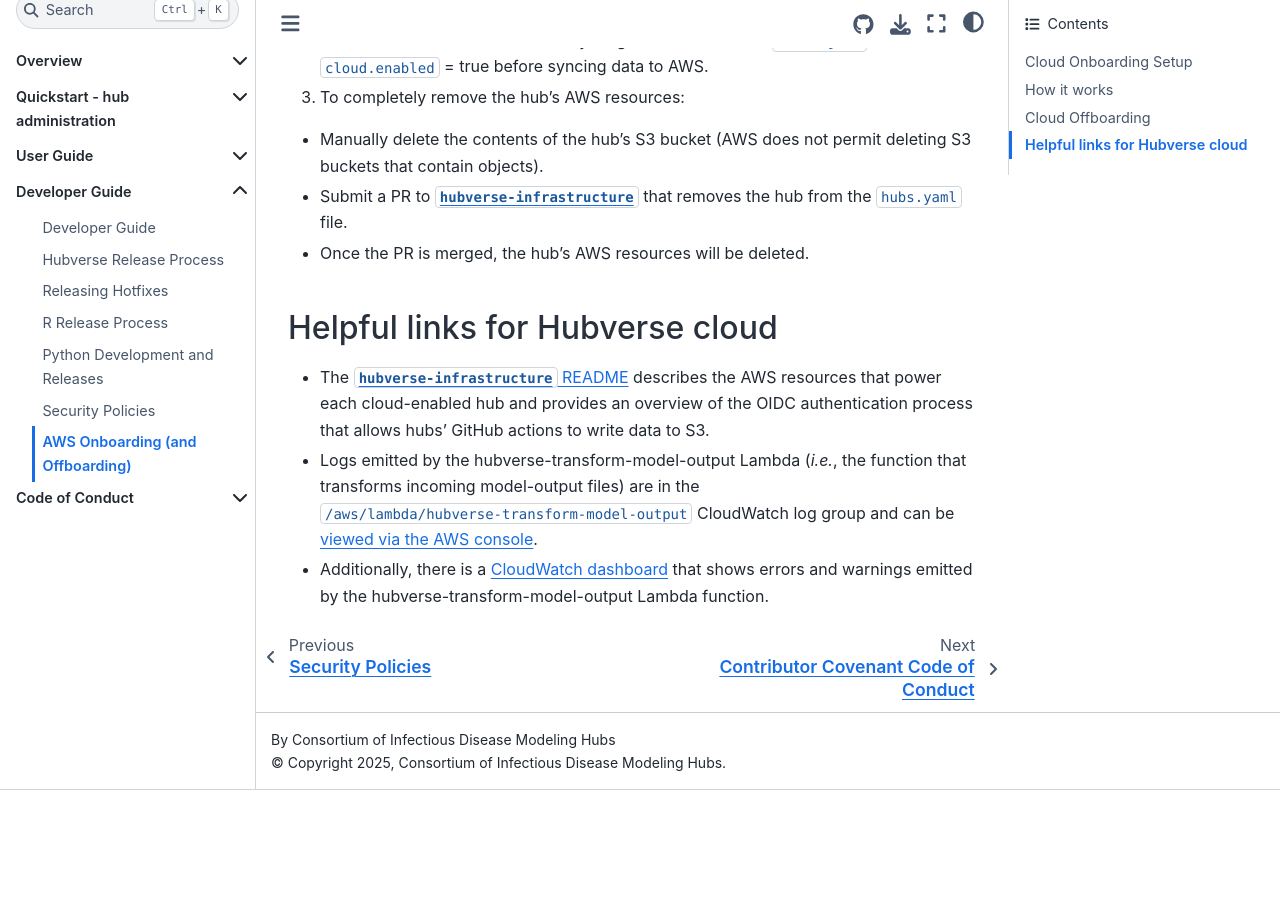
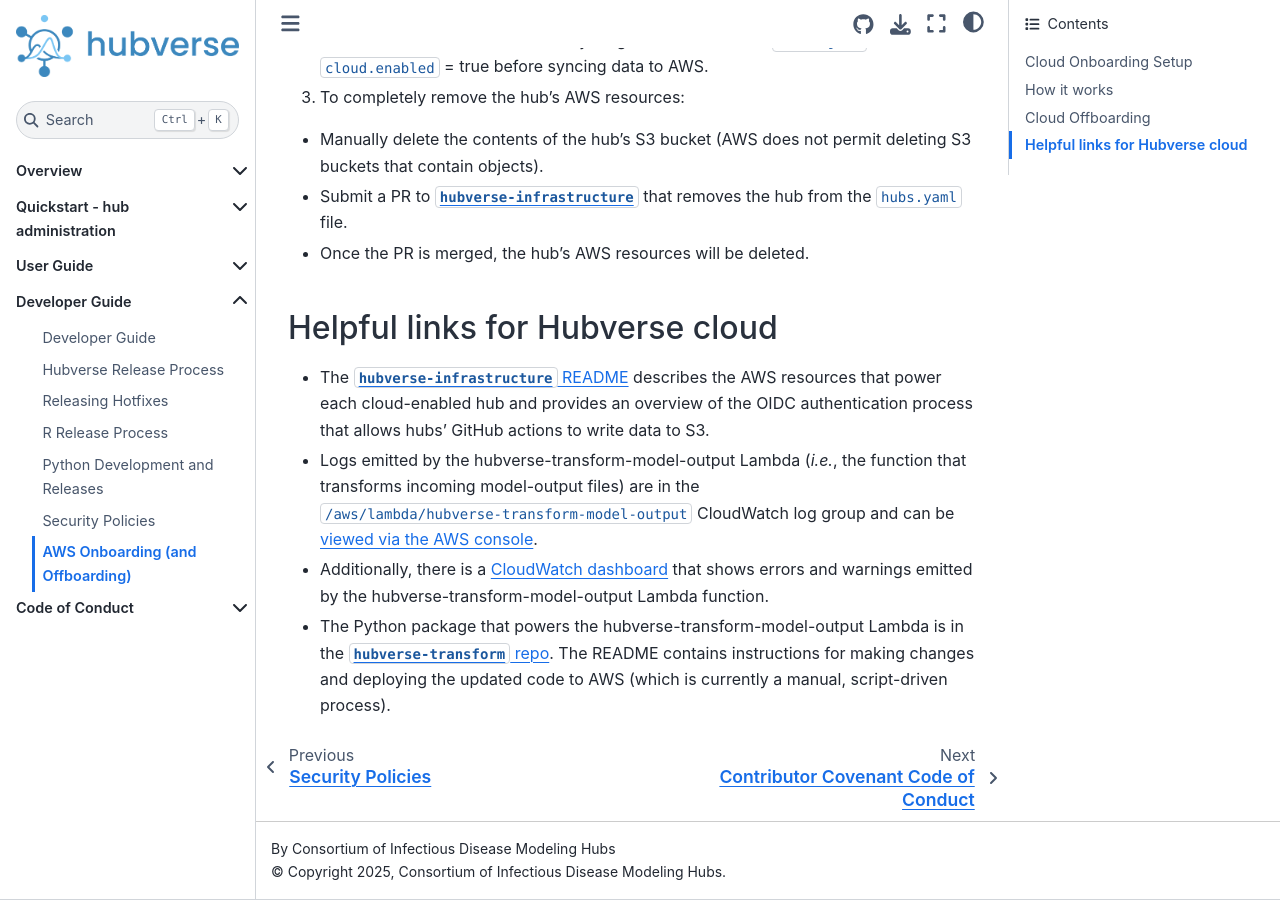
Before and after one commit to hubverse-org/hubDocs, a Sphinx documentation site: the page built from docs/source/developer/cloud-onboarding.md, in a window 1280 px wide and 900 px high, scrolled down 2310 px. Built offline with Sphinx 7.4.7 and the Sphinx Book theme 1.1.4, drawn with Linux system fonts in a browser that asks for light colours; comment, search, counter and statistics services are not loaded; before the commit the page ends 3100 px from its top, so only the background shows below that.

Commit message:
Add a link to the hubverse-transform repo

```diff
--- a/docs/source/developer/cloud-onboarding.md
+++ b/docs/source/developer/cloud-onboarding.md
@@ -103,3 +103,7 @@
   [viewed via the AWS console](https://us-east-1.console.aws.amazon.com/cloudwatch/home?region=us-east-1#logsV2:log-groups).
 - Additionally, there is a [CloudWatch dashboard](https://us-east-1.console.aws.amazon.com/cloudwatch/home?region=us-east-1#dashboards/dashboard/hubverse-model-output-lambdas) that shows errors and warnings emitted by the hubverse-transform-model-output
   Lambda function.
+- The Python package that powers the hubverse-transform-model-output Lambda is in the
+  [`hubverse-transform` repo](https://github.com/hubverse-org/hubverse-transform/).
+  The README contains instructions for making changes and deploying the updated code to AWS
+  (which is currently a manual, script-driven process).
```
